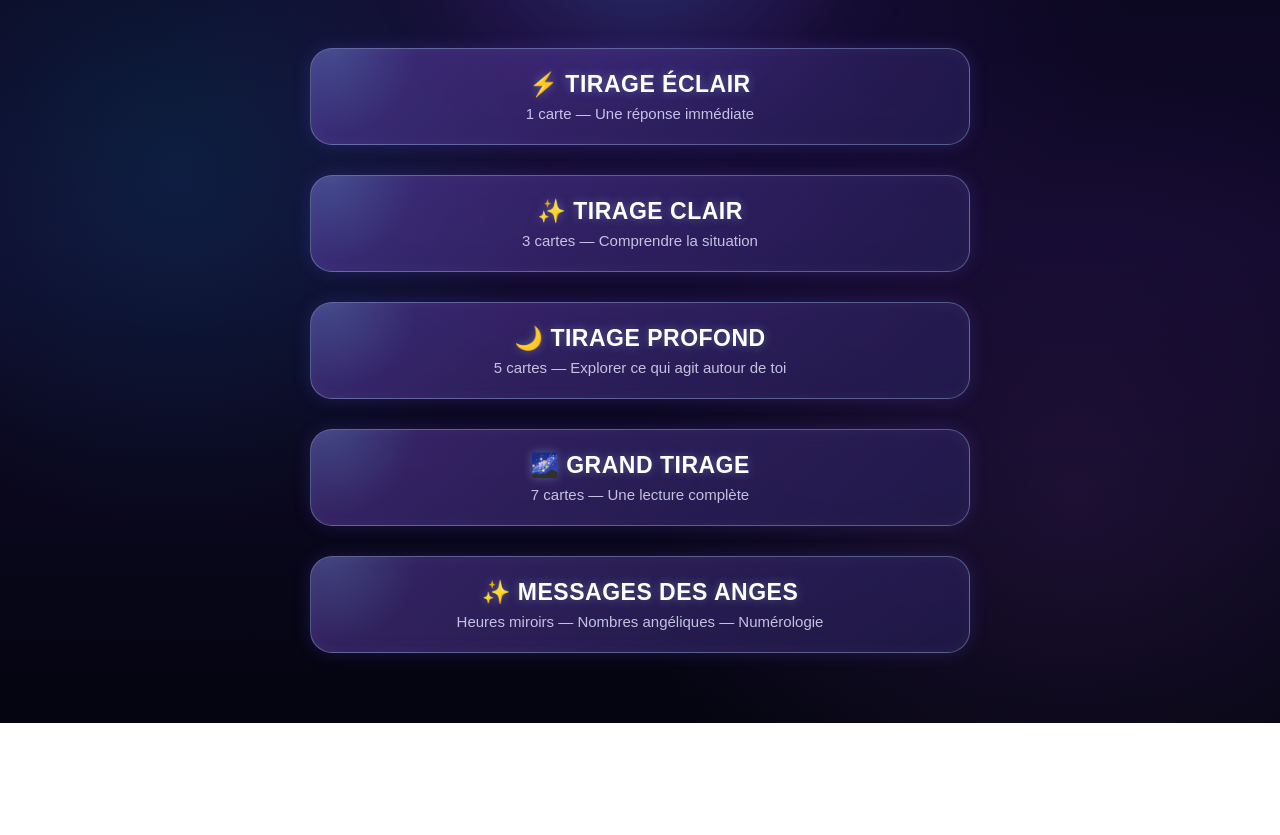
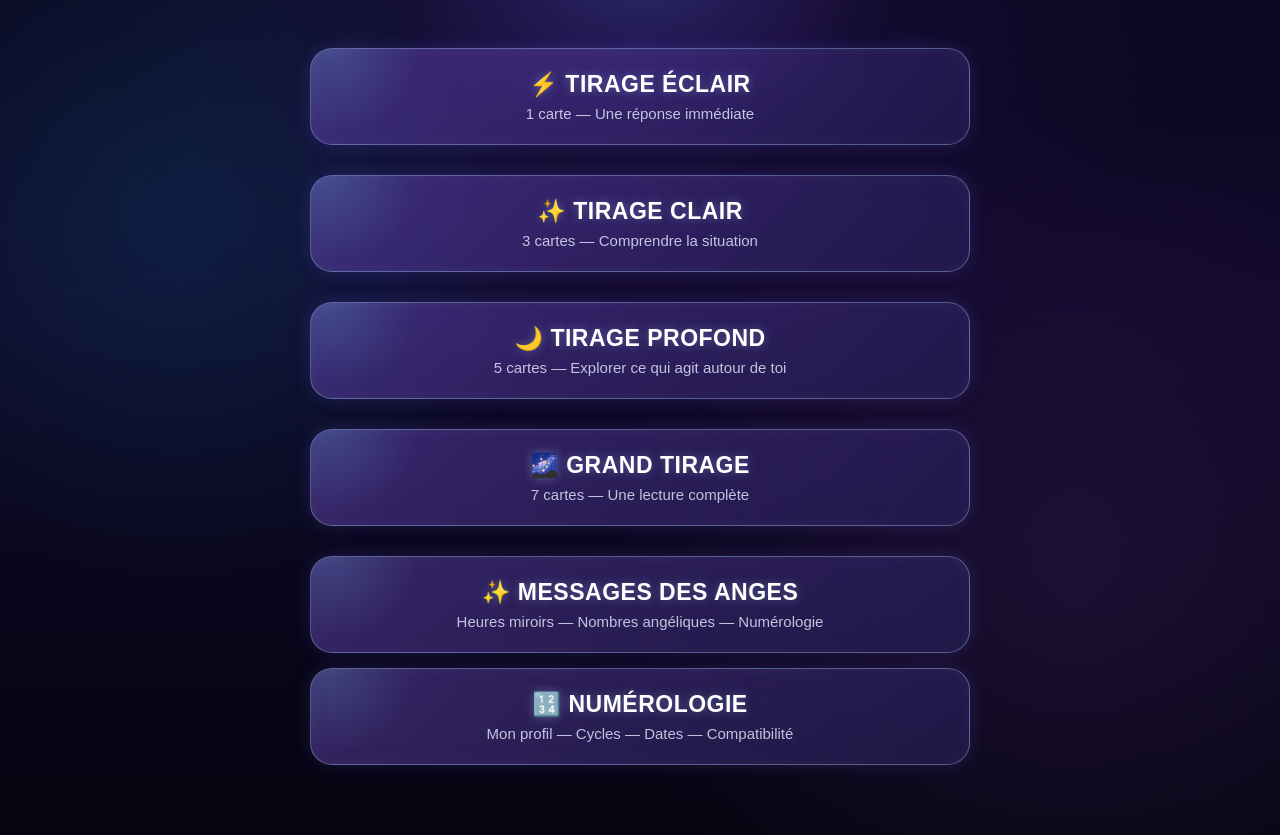
Before and after one commit to Lynattendu/Voyance-Promethee, a plain HTML site: page index.html in a window 1280 px wide. Shown: the part 210-1045 px from the top of the page. Before the commit the page ends 933 px from the top, so only its background shows below. Drawn offline with Linux system fonts and the light colour scheme.

Commit message:
Add numerology section to index.html
Added a new section for numerology with a link and description.

```diff
--- a/index.html
+++ b/index.html
@@ -153,6 +153,26 @@
   </span>
 
 </a>
+
+<!-- NUMÉROLOGIE -->
+
+<a
+  href="numerologie.html"
+  class="bouton-tirage"
+  style="display:flex; flex-direction:column; align-items:center; justify-content:center; text-decoration:none;"
+>
+
+  <span class="nom-tirage">
+    🔢 NUMÉROLOGIE
+  </span>
+
+  <span class="description">
+    Mon profil — Cycles — Dates — Compatibilité
+  </span>
+
+</a>
+
+
   </main>
 
 
```
